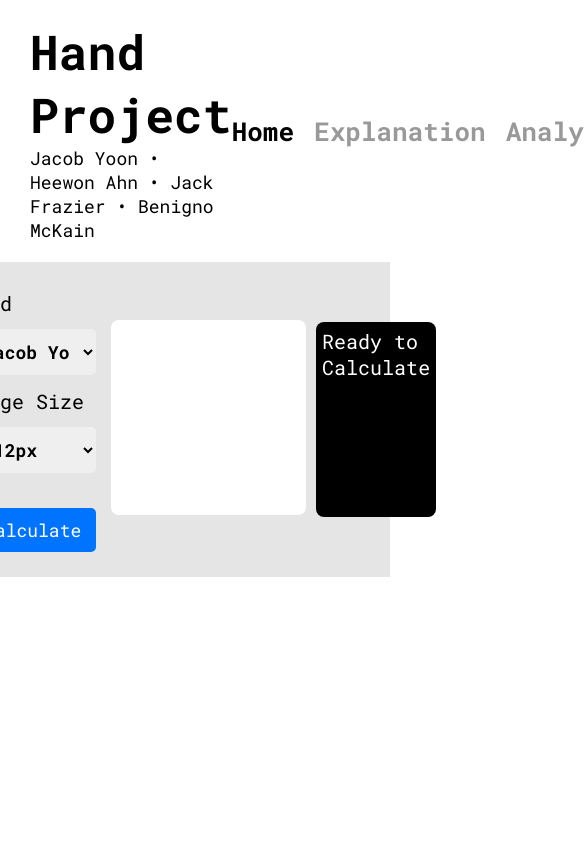
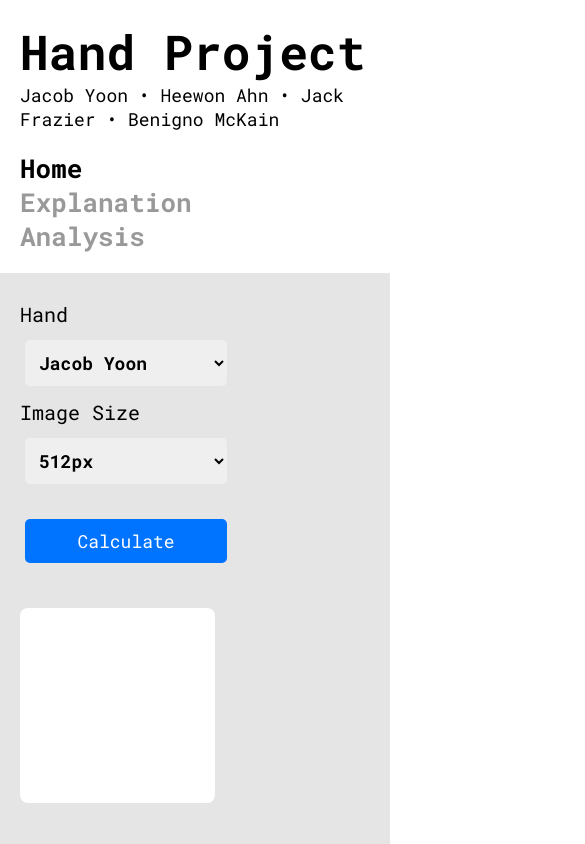
Before and after one commit to jyoon926/Hand-Project, a plain HTML site: page index.html in a window 390 px wide. Shown: the top 844 px of the page, 585 px wide, since content can reach past the window. Drawn offline with Linux system fonts and the light colour scheme.

Commit message:
Mobile Responsive

```diff
--- a/style.scss
+++ b/style.scss
@@ -89,6 +89,42 @@
         }
     }
 
+}
+@media screen and (max-width: 900px) {
+    .header {
+        flex-direction: column;
+        justify-content: flex-start;
+        align-items: flex-start;
+        .mast {
+            margin: 0;
+        }
+        #nav {
+            flex-direction: column;
+            margin-top: 20px;
+            h2{
+                margin: 0;
+                font-size: 26px;
+                color: rgba(black, 0.4);
+                transition: 0.2s ease;
+            }
+        }
+    }
+    .main {
+        flex-direction: column;
+        justify-content: flex-start;
+        align-items: flex-start;
+        width: 100vw;
+    }
+    #display {
+        margin: 20px;
+    }
+    #log {
+        height: 500px;
+        width: calc(100vw - 40px);
+        margin: 20px;
+        box-sizing: border-box;
+        padding: 3vw;
+    }
 }
 
 #select{
```
Also changed, not shown: style.css.
